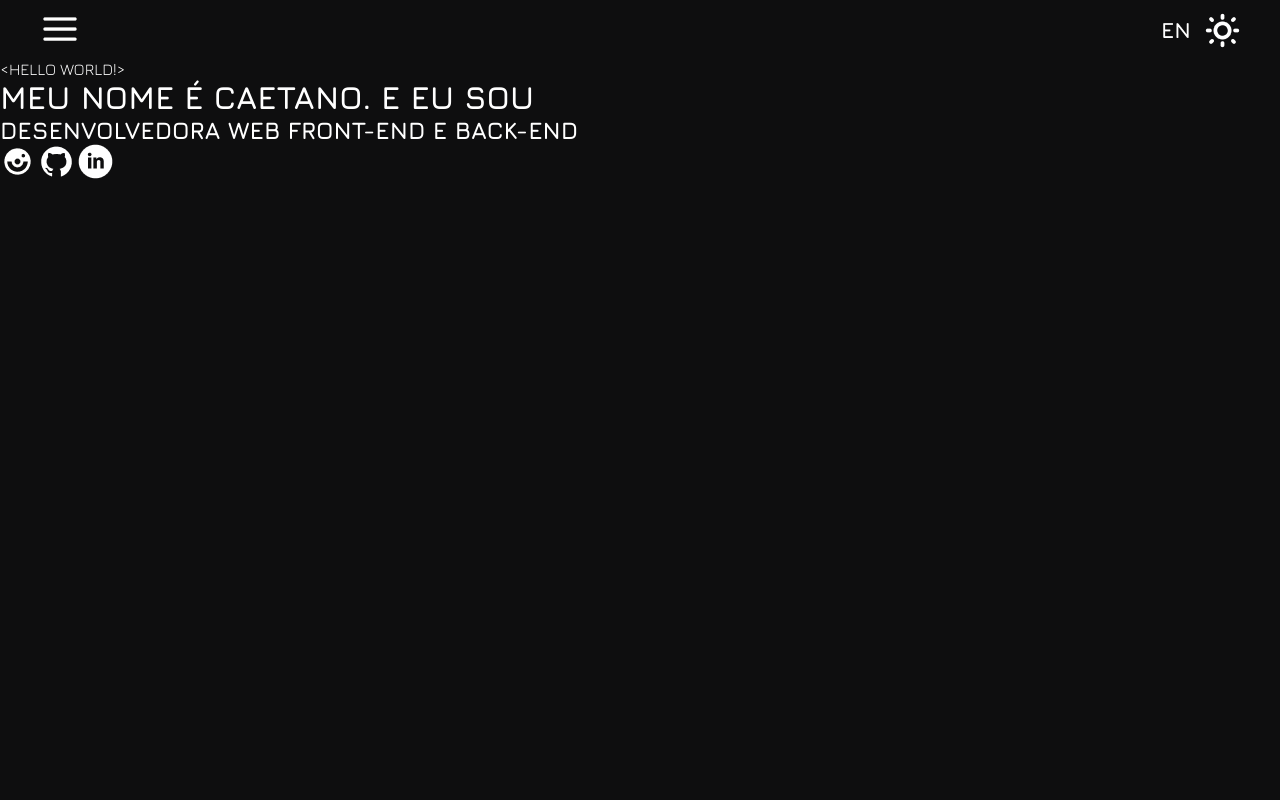
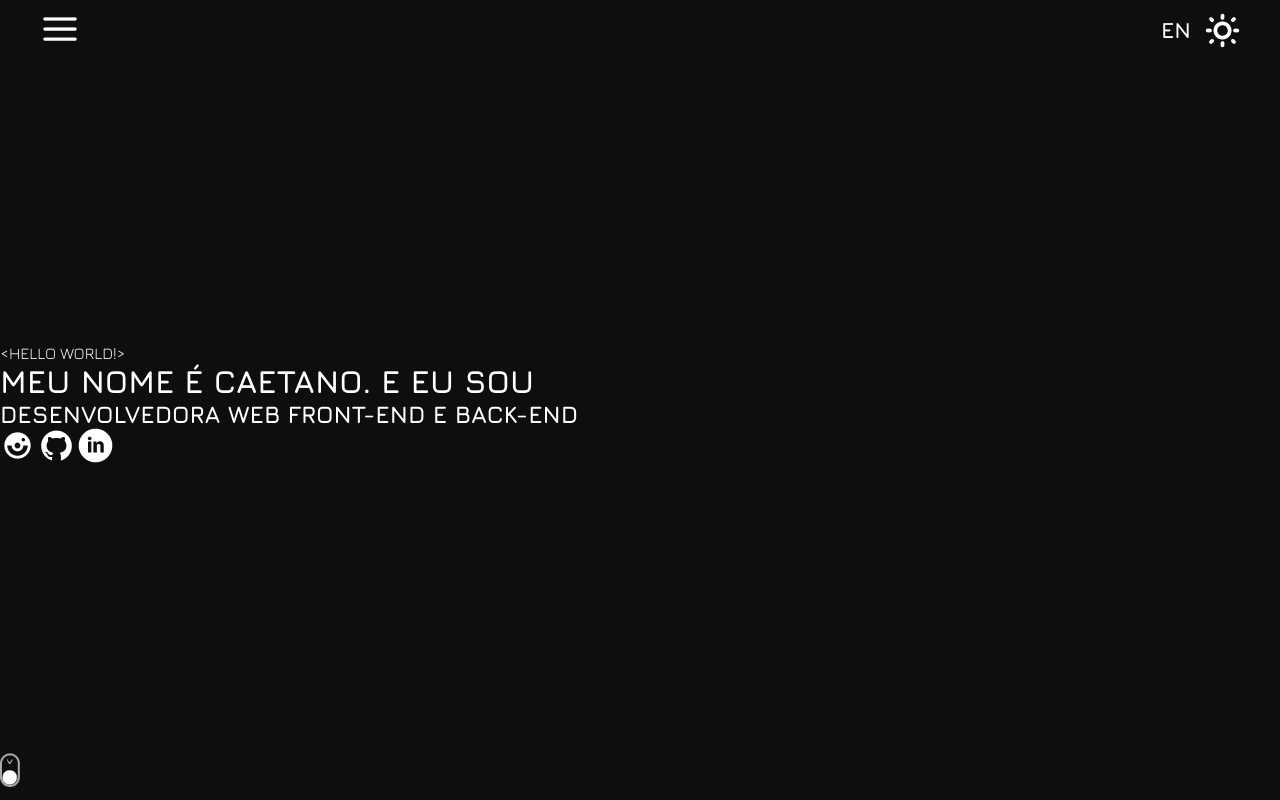
Before and after one commit to fernandapcaetano/caetano.dev, a plain HTML site: page index.html in a window 1280 px wide. Drawn offline with nearby package versions, Linux system fonts and the light colour scheme.

Commit message:
Add files via upload

```diff
--- a/assets/css/style.css
+++ b/assets/css/style.css
@@ -69,5 +69,9 @@ header .dir{
 }
 main{
     width: 100vw;
-    height: calc(100vh - 60px);
+    height: calc(100vh - 110px);
+
+    display: flex;
+    align-items: center;
+    justify-content: space-between;
 }
--- a/index.html
+++ b/index.html
@@ -37,9 +37,10 @@
             <a href="#"><img src="assets/img/icons/linkedin-pequeno.png" alt=""></a>
         </div>
     </div>
-
 </main>
-
+<div class="main-footer">
+        <img src="assets/img/icons/scroll.png" alt="" width="20px">
+</div>
 
 <script src="https://unpkg.com/aos@2.3.1/dist/aos.js"></script>
 <script>
```
Also changed, not shown: assets/img/icons/scroll.png (added).
